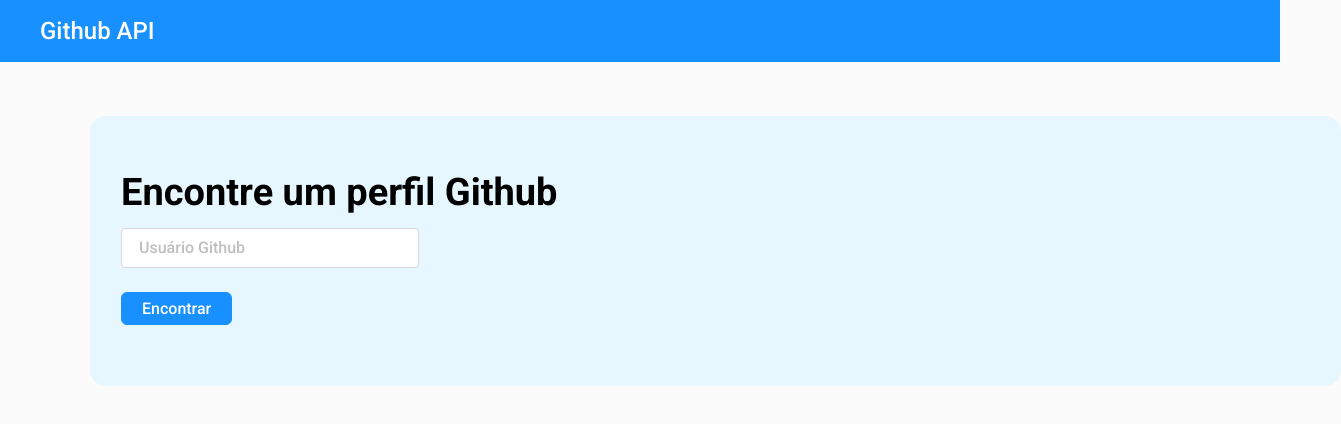
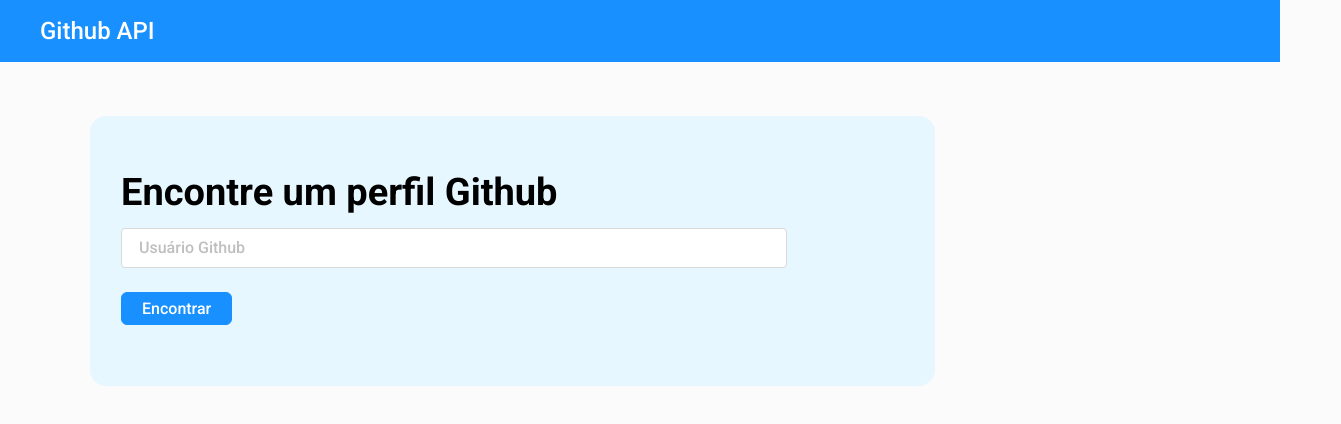
Before and after one commit to KEENNEEDYY/github-api, a React (Create React App) app: page / in a window 1280 px wide. Shown: the top 424 px of the page, 1341 px wide, since content can reach past the window. Built offline with nearby package versions, Linux system fonts and the light colour scheme.

Commit message:
Search page responsive

```diff
--- a/src/pages/searchGitApi/styles.css
+++ b/src/pages/searchGitApi/styles.css
@@ -1,9 +1,9 @@
 .base-card{
     height: 270px;
-    width: 1251px;
+    width: 66vw;
     margin-top: 54px;
-    margin-right: 99px;
-    margin-left: 90px;
+    margin-right: 15vw;
+    margin-left: 18vw;
     padding-left: 31px;
     padding-top: 54px;
     border-radius: 16px;
@@ -11,16 +11,16 @@
 
 .base-card h4{
     color: black;
-    font-size: 38px;
+    font-size: 21px;
     font-weight: 500px;
 }
 
 .base-card input{
     padding-left: 17px;
     margin-top: 12px;
-    width: 298px;
+    width: 52vw;
     height: 40px;
-    font-size: 16px;
+    font-size: 14px;
     font-weight: 400;
     background-color: white;
     border: 1px solid #D9D9D9;
@@ -36,3 +36,36 @@
 .base-card p{
     margin-top: 24px;
 }
+
+@media (min-width: 400px) {
+    .base-card h4{
+        font-size: 28px;
+    }
+    .base-card input{
+        font-size: 16px;
+    }
+}
+
+@media (min-width: 576px) {
+    .base-card{
+        margin-right: 99px;
+        margin-left: 90px;
+    }
+
+    .base-card input{
+        height: 40px;
+    }
+
+    .base-card h4{
+        font-size: 38px;
+    }
+}
+
+
+@media(min-width: 1440px) {
+
+    .base-card{
+        width: 1251px;
+    }
+
+}
```
